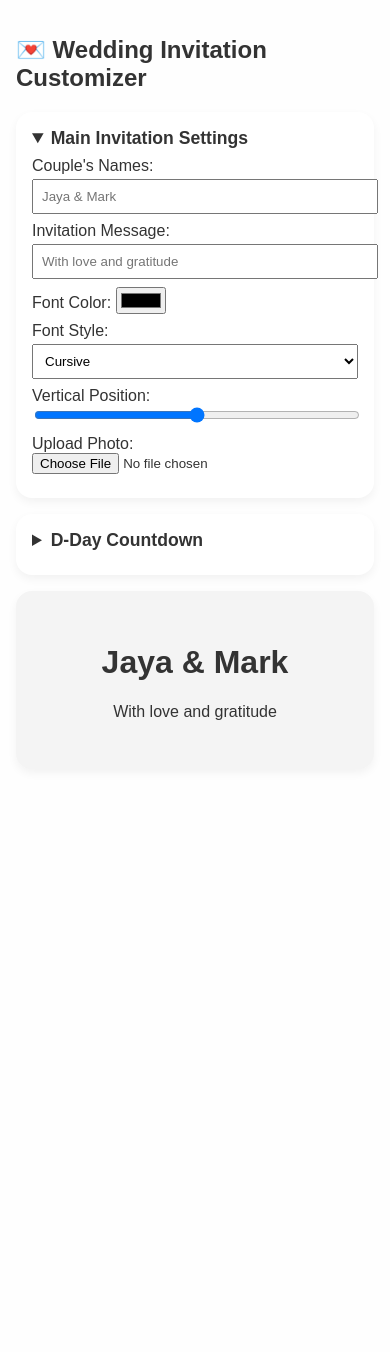
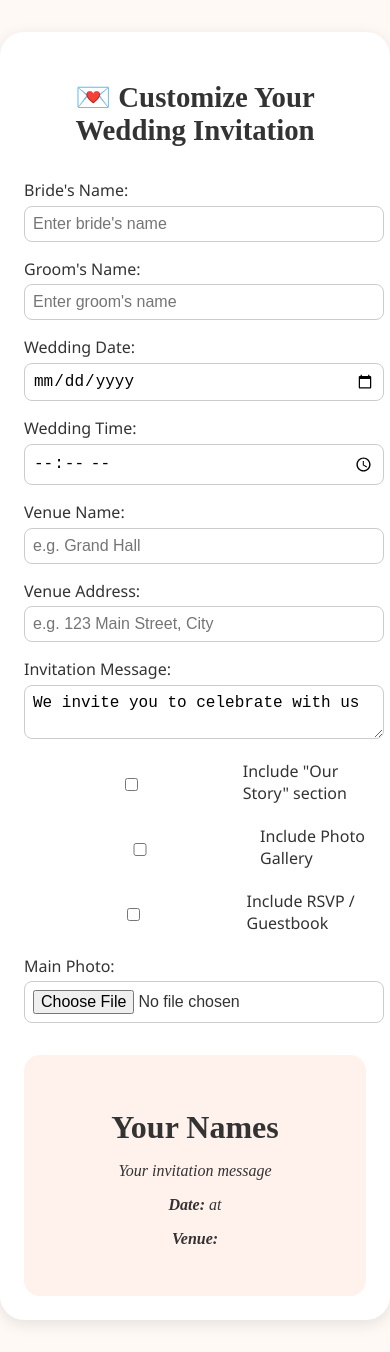
Before and after one commit to jbagaria/weddingevites, a plain HTML site: page index.html in a window 390 px wide. Before the commit the page ends 844 px from the top, so only its background shows below. Drawn offline with Linux system fonts and the light colour scheme.

Commit message:
Update index.html

```diff
--- a/index.html
+++ b/index.html
@@ -1,145 +1,162 @@
 <!DOCTYPE html><html lang="en">
 <head>
-  <meta charset="UTF-8" />
-  <meta name="viewport" content="width=device-width, initial-scale=1.0" />
+  <meta charset="UTF-8">
+  <meta name="viewport" content="width=device-width, initial-scale=1.0">
   <title>WeddingEvites</title>
   <style>
     body {
-      font-family: sans-serif;
       margin: 0;
-      padding: 1rem;
-      background: #fefefe;
+      font-family: 'Segoe UI', sans-serif;
+      background-color: #fff9f6;
       color: #333;
     }
-    .section {
-      background: #fff;
+    .container {
+      max-width: 600px;
+      margin: 2rem auto;
+      padding: 1.5rem;
+      background: white;
+      border-radius: 1.5rem;
+      box-shadow: 0 4px 16px rgba(0, 0, 0, 0.1);
+    }
+    h2 {
+      font-family: 'Playfair Display', serif;
+      font-size: 1.8rem;
+      text-align: center;
+      margin-bottom: 2rem;
+    }
+    .toggle {
+      border: none;
+      background: #f8f0e5;
       border-radius: 1rem;
-      box-shadow: 0 4px 10px rgba(0,0,0,0.05);
       padding: 1rem;
       margin-bottom: 1rem;
+      cursor: pointer;
+      width: 100%;
+      text-align: left;
+      font-weight: bold;
     }
-    details summary {
-      cursor: pointer;
-      font-weight: bold;
-      font-size: 1.1rem;
+    .form-group {
+      margin-bottom: 1rem;
+    }
+    label {
+      display: block;
+      font-weight: 500;
+      margin-bottom: 0.3rem;
+    }
+    input, select, textarea {
+      width: 100%;
+      padding: 0.5rem;
+      border: 1px solid #ccc;
+      border-radius: 0.5rem;
+      font-size: 1rem;
+    }
+    .preview {
+      text-align: center;
+      margin-top: 2rem;
+      padding: 2rem;
+      background: #fff1ec;
+      border-radius: 1rem;
+      font-family: 'Playfair Display', serif;
+    }
+    .preview h1 {
+      font-size: 2rem;
       margin-bottom: 0.5rem;
     }
-    .preview {
-      background-color: #f4f4f4;
-      padding: 2rem;
-      text-align: center;
-      border-radius: 1rem;
-      margin-top: 1rem;
+    .preview p {
+      font-style: italic;
+      margin-bottom: 0.5rem;
     }
-    .preview img {
-      max-width: 100%;
-      border-radius: 1rem;
+    .switch {
+      display: flex;
+      align-items: center;
       margin-bottom: 1rem;
     }
-    .label-block {
-      display: block;
-      margin: 0.5rem 0;
-    }
-    .input-field {
-      width: 100%;
-      padding: 0.5rem;
-      margin-top: 0.25rem;
-    }
-    .slider {
-      width: 100%;
+    .switch input {
+      margin-right: 0.5rem;
     }
   </style>
 </head>
 <body>
-  <h2>💌 Wedding Invitation Customizer</h2>  <div class="section">
-    <details open>
-      <summary>Main Invitation Settings</summary>
-      <label class="label-block">Couple's Names:
-        <input class="input-field" id="namesInput" type="text" placeholder="Jaya & Mark">
-      </label>
-      <label class="label-block">Invitation Message:
-        <input class="input-field" id="messageInput" type="text" placeholder="With love and gratitude">
-      </label>
-      <label class="label-block">Font Color:
-        <input type="color" id="colorPicker">
-      </label>
-      <label class="label-block">Font Style:
-        <select class="input-field" id="fontSelect">
-          <option value="cursive">Cursive</option>
-          <option value="serif">Serif</option>
-          <option value="sans-serif">Sans-serif</option>
-        </select>
-      </label>
-      <label class="label-block">Vertical Position:
-        <input type="range" min="0" max="100" value="50" class="slider" id="textPosSlider">
-      </label>
-      <label class="label-block">Upload Photo:
-        <input type="file" accept="image/*" id="photoUpload">
-      </label>
-    </details>
-  </div>  <div class="section">
-    <details>
-      <summary>D-Day Countdown</summary>
-      <label class="label-block">Wedding Date:
-        <input type="date" id="weddingDate">
-      </label>
-      <p id="ddayDisplay"></p>
-    </details>
-  </div>  <div class="section preview" id="preview">
-    <img id="previewImg" src="" alt="Preview" style="display:none;">
-    <h1 id="previewNames">Jaya & Mark</h1>
-    <p id="previewMsg">With love and gratitude</p>
+  <div class="container">
+    <h2>💌 Customize Your Wedding Invitation</h2>
+    <div class="form-group">
+      <label>Bride's Name:</label>
+      <input id="bride" placeholder="Enter bride's name" />
+    </div>
+    <div class="form-group">
+      <label>Groom's Name:</label>
+      <input id="groom" placeholder="Enter groom's name" />
+    </div>
+    <div class="form-group">
+      <label>Wedding Date:</label>
+      <input type="date" id="date" />
+    </div>
+    <div class="form-group">
+      <label>Wedding Time:</label>
+      <input type="time" id="time" />
+    </div>
+    <div class="form-group">
+      <label>Venue Name:</label>
+      <input id="venue" placeholder="e.g. Grand Hall" />
+    </div>
+    <div class="form-group">
+      <label>Venue Address:</label>
+      <input id="address" placeholder="e.g. 123 Main Street, City" />
+    </div>
+    <div class="form-group">
+      <label>Invitation Message:</label>
+      <textarea id="message">We invite you to celebrate with us</textarea>
+    </div>
+    <div class="switch">
+      <input type="checkbox" id="ourStory" />
+      <label for="ourStory">Include "Our Story" section</label>
+    </div>
+    <div class="switch">
+      <input type="checkbox" id="gallery" />
+      <label for="gallery">Include Photo Gallery</label>
+    </div>
+    <div class="switch">
+      <input type="checkbox" id="rsvp" />
+      <label for="rsvp">Include RSVP / Guestbook</label>
+    </div>
+    <div class="form-group">
+      <label>Main Photo:</label>
+      <input type="file" accept="image/*" id="mainPhoto" />
+    </div>
+    <div class="preview" id="preview">
+      <h1 id="namesDisplay">Your Names</h1>
+      <p id="msgDisplay">Your invitation message</p>
+      <p><strong>Date:</strong> <span id="dateDisplay"></span> at <span id="timeDisplay"></span></p>
+      <p><strong>Venue:</strong> <span id="venueDisplay"></span></p>
+      <p id="addressDisplay"></p>
+    </div>
   </div>  <script>
-    const namesInput = document.getElementById('namesInput');
-    const messageInput = document.getElementById('messageInput');
-    const colorPicker = document.getElementById('colorPicker');
-    const fontSelect = document.getElementById('fontSelect');
-    const textPosSlider = document.getElementById('textPosSlider');
-    const photoUpload = document.getElementById('photoUpload');
+    const bride = document.getElementById('bride');
+    const groom = document.getElementById('groom');
+    const date = document.getElementById('date');
+    const time = document.getElementById('time');
+    const venue = document.getElementById('venue');
+    const address = document.getElementById('address');
+    const message = document.getElementById('message');
 
-    const previewNames = document.getElementById('previewNames');
-    const previewMsg = document.getElementById('previewMsg');
-    const previewImg = document.getElementById('previewImg');
+    const namesDisplay = document.getElementById('namesDisplay');
+    const msgDisplay = document.getElementById('msgDisplay');
+    const dateDisplay = document.getElementById('dateDisplay');
+    const timeDisplay = document.getElementById('timeDisplay');
+    const venueDisplay = document.getElementById('venueDisplay');
+    const addressDisplay = document.getElementById('addressDisplay');
 
-    namesInput.addEventListener('input', () => {
-      previewNames.textContent = namesInput.value;
-    });
-    messageInput.addEventListener('input', () => {
-      previewMsg.textContent = messageInput.value;
-    });
-    colorPicker.addEventListener('input', () => {
-      previewNames.style.color = colorPicker.value;
-      previewMsg.style.color = colorPicker.value;
-    });
-    fontSelect.addEventListener('change', () => {
-      previewNames.style.fontFamily = fontSelect.value;
-      previewMsg.style.fontFamily = fontSelect.value;
-    });
-    textPosSlider.addEventListener('input', () => {
-      const value = textPosSlider.value;
-      previewNames.style.marginTop = value + 'px';
-      previewMsg.style.marginTop = value + 'px';
-    });
-    photoUpload.addEventListener('change', (e) => {
-      const file = e.target.files[0];
-      if (file) {
-        const reader = new FileReader();
-        reader.onload = (ev) => {
-          previewImg.src = ev.target.result;
-          previewImg.style.display = 'block';
-        };
-        reader.readAsDataURL(file);
-      }
-    });
+    function updatePreview() {
+      namesDisplay.textContent = `${bride.value} & ${groom.value}`;
+      msgDisplay.textContent = message.value;
+      dateDisplay.textContent = new Date(date.value).toDateString();
+      timeDisplay.textContent = time.value;
+      venueDisplay.textContent = venue.value;
+      addressDisplay.textContent = address.value;
+    }
 
-    const weddingDateInput = document.getElementById('weddingDate');
-    const ddayDisplay = document.getElementById('ddayDisplay');
-    weddingDateInput.addEventListener('input', () => {
-      const target = new Date(weddingDateInput.value);
-      const today = new Date();
-      const diffTime = target - today;
-      const diffDays = Math.ceil(diffTime / (1000 * 60 * 60 * 24));
-      ddayDisplay.textContent = diffDays >= 0 ? `${diffDays} days to go 💍` : `Wedding day passed 💐`;
+    [bride, groom, date, time, venue, address, message].forEach(input => {
+      input.addEventListener('input', updatePreview);
     });
   </script></body>
 </html>
```
